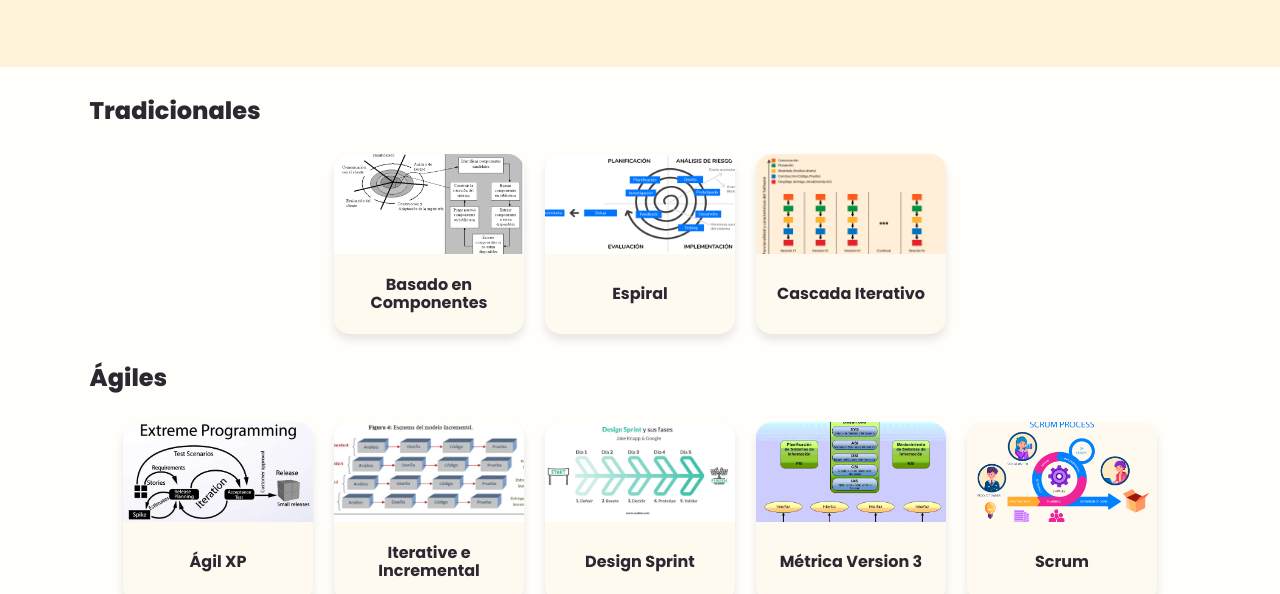
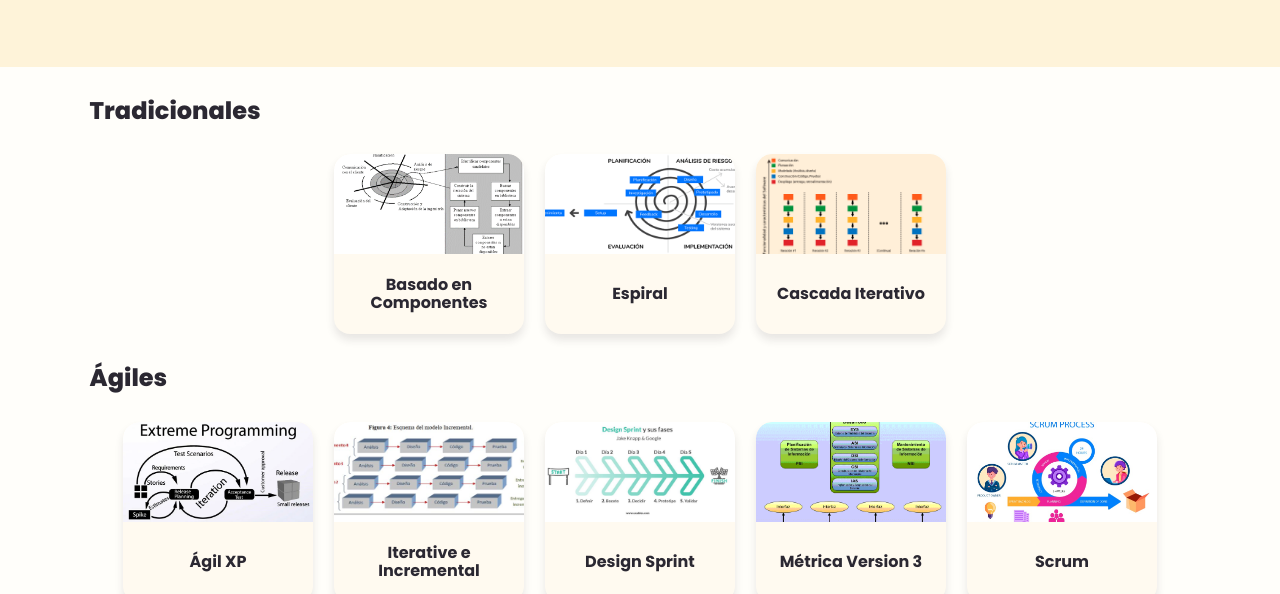
Before and after one commit to Ruben35/Development-Methodologies-Web, a Gatsby site: page /Methodologies in a window 1280 px wide. Shown: the part 206-800 px from the top of the page. Built offline with nearby package versions, Linux system fonts and the light colour scheme; Gatsby itself is replaced by a stand-in of ours.

Commit message:
🩹 Fix of bad visualization of image and loading

```diff
--- a/src/assets/data/Agil.json
+++ b/src/assets/data/Agil.json
@@ -228,7 +228,7 @@
 	},
 	{
 		"title": "Scrum",
-		"imagePath": "images/Methodologies/Agile/Scrum.webp",
+		"imagePath": "images/Methodologies/Agile/Scrum.jpg",
 		"content": [
 			{
 				"type": "ImageConcept",
--- a/src/styles/global.css
+++ b/src/styles/global.css
@@ -276,6 +276,7 @@ button:active{
 .cardImageWrapper{
     height: 100%;
     max-height: 100px;
+    border-radius: 16px 16px 0px 0px;
 }
 
 .cardMethodology:hover{
```
Also changed, not shown: src/assets/images/Methodologies/Agile/Scrum.jpg (added), src/assets/images/Methodologies/Agile/Scrum.webp (deleted).
